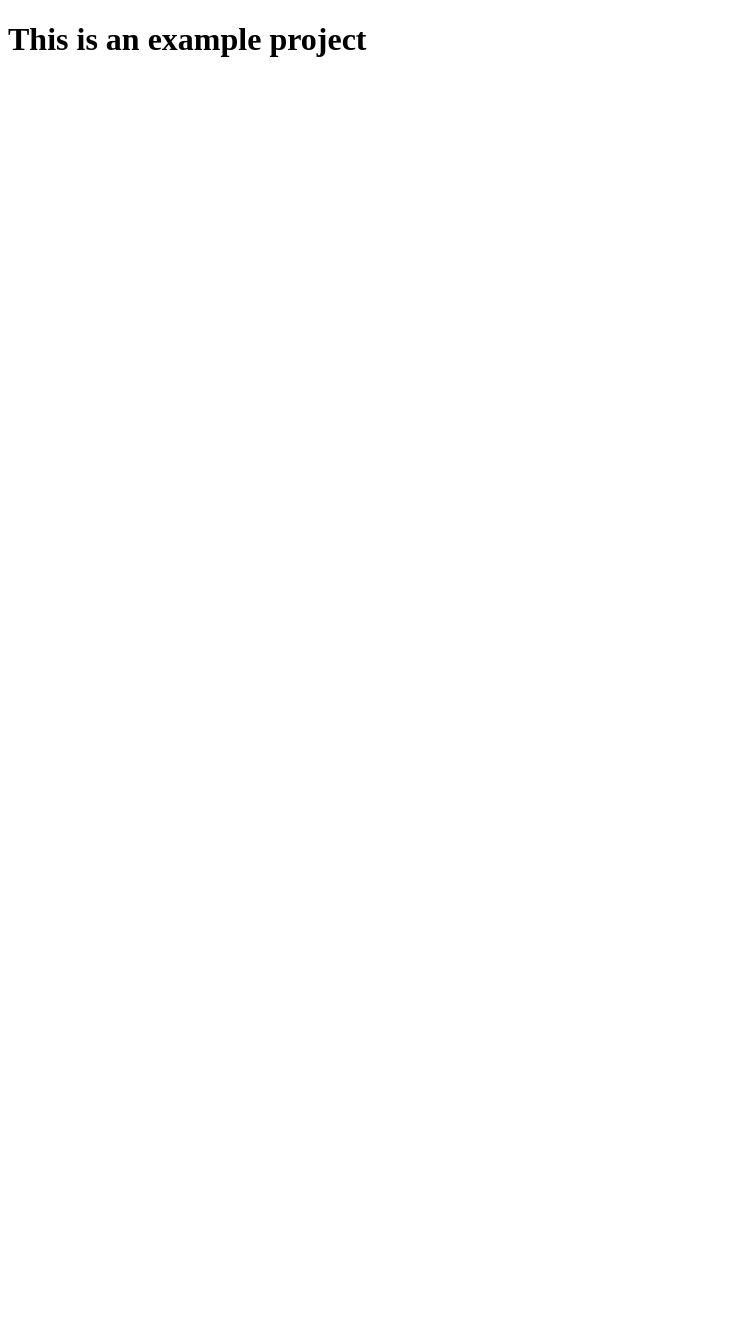
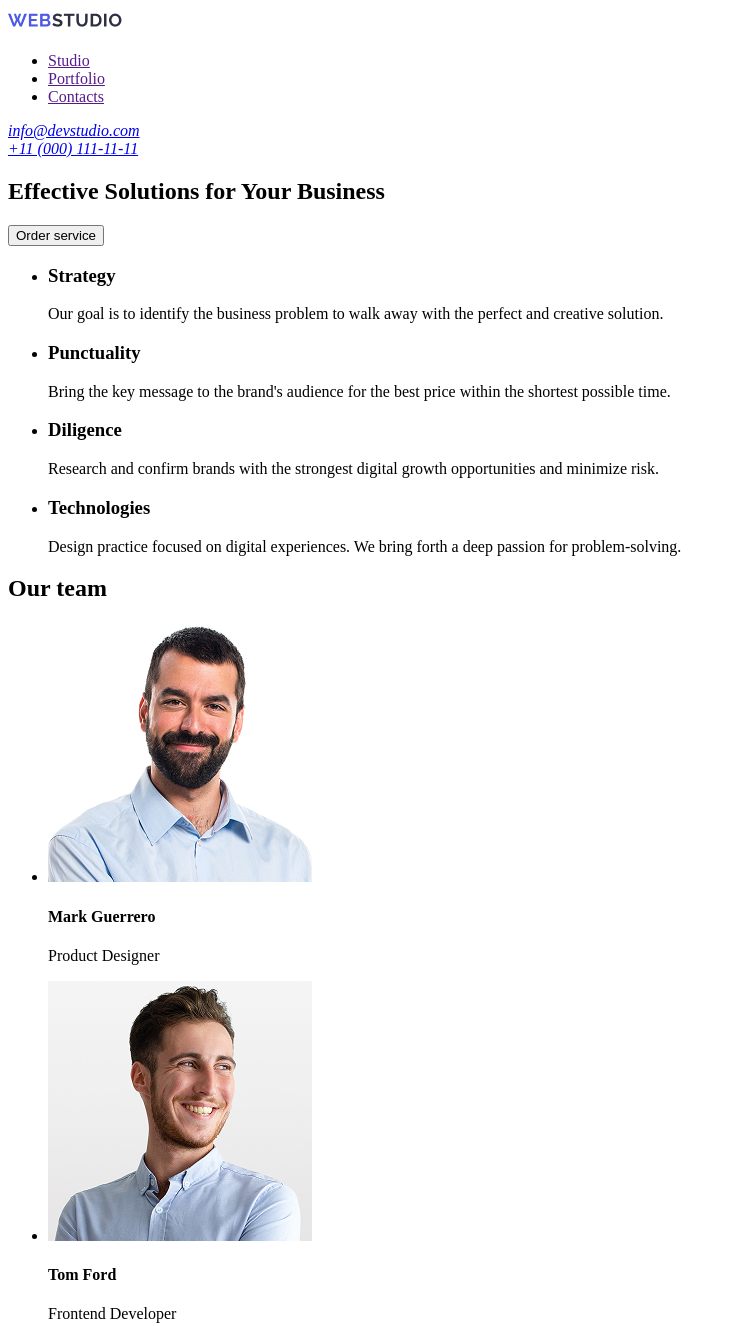
Before and after one commit to dianakorniiash/goit-markup-hw-01, a plain HTML site: page index.html in a window 1280 px wide. Shown: the top 1326 px of the page, without its empty margins (0-732 px from the left). Before the commit the page ends 800 px from the top, so only its background shows below. Drawn offline with Linux system fonts and the light colour scheme.

Commit message:
add initial files

```diff
--- a/index.html
+++ b/index.html
@@ -3,9 +3,122 @@
   <head>
     <meta charset="UTF-8" />
     <meta name="viewport" content="width=device-width, initial-scale=1.0" />
-    <title>Document</title>
+    <title>WebStudio</title>
   </head>
   <body>
-    <h1>This is an example project</h1>
+    <header>
+      <a href="./index.html">
+        <img src="./images/logo.jpg" alt="WebStudio" />
+      </a>
+      <nav>
+        <ul>
+          <li>
+            <a href="">Studio</a>
+          </li>
+          <li>
+            <a href="">Portfolio</a>
+          </li>
+          <li>
+            <a href="">Contacts</a>
+          </li>
+        </ul>
+      </nav>
+      <address>
+        <a href="mailto:info@devstudio.com">info@devstudio.com</a><br />
+        <a href="tel:+11 (000) 111-11-11">+11 (000) 111-11-11</a><br />
+      </address>
+    </header>
+    <main>
+      <section>
+        <h1>Effective Solutions for Your Business</h1>
+        <button type="button">Order service</button>
+      </section>
+      <section>
+        <ul>
+          <li>
+            <h3>Strategy</h3>
+            <p>
+              Our goal is to identify the business problem to walk away with the
+              perfect and creative solution.
+            </p>
+          </li>
+          <li>
+            <h3>Punctuality</h3>
+            <p>
+              Bring the key message to the brand's audience for the best price
+              within the shortest possible time.
+            </p>
+          </li>
+          <li>
+            <h3>Diligence</h3>
+            <p>
+              Research and confirm brands with the strongest digital growth
+              opportunities and minimize risk.
+            </p>
+          </li>
+          <li>
+            <h3>Technologies</h3>
+            <p>
+              Design practice focused on digital experiences. We bring forth a
+              deep passion for problem-solving.
+            </p>
+          </li>
+        </ul>
+      </section>
+      <section>
+        <h2>Our team</h2>
+        <ul>
+          <li>
+            <img
+              src="./images/img 1.jpg"
+              alt="img 1"
+              width="264"
+              height="260"
+            />
+            <h4>Mark Guerrero</h4>
+            <p>Product Designer</p>
+          </li>
+          <li>
+            <img
+              src="./images/img 2.jpg"
+              alt="img 2"
+              width="264"
+              height="260"
+            />
+            <h4>Tom Ford</h4>
+            <p>Frontend Developer</p>
+          </li>
+          <li>
+            <img
+              src="./images/img 3.jpg"
+              alt="img 3"
+              width="264"
+              height="260"
+            />
+            <h4>Camila Garcia</h4>
+            <p>Marketing</p>
+          </li>
+          <li>
+            <img
+              src="./images/img 4.jpg"
+              alt="img 4"
+              width="264"
+              height="260"
+            />
+            <h4>Daniel Wilson</h4>
+            <p>UI Designer</p>
+          </li>
+        </ul>
+      </section>
+    </main>
+    <footer>
+      <a href="./index.html">
+        <img src="./images/logo.jpg" alt="WebStudio" />
+      </a>
+      <p>
+        Increase the flow of customers and sales for your business with digital
+        marketing & growth solutions.
+      </p>
+    </footer>
   </body>
 </html>
```
Also changed, not shown: images/img 1.jpg (added), images/img 2.jpg (added), images/img 3.jpg (added), images/img 4.jpg (added), images/logo.jpg (added), 3 other files.
